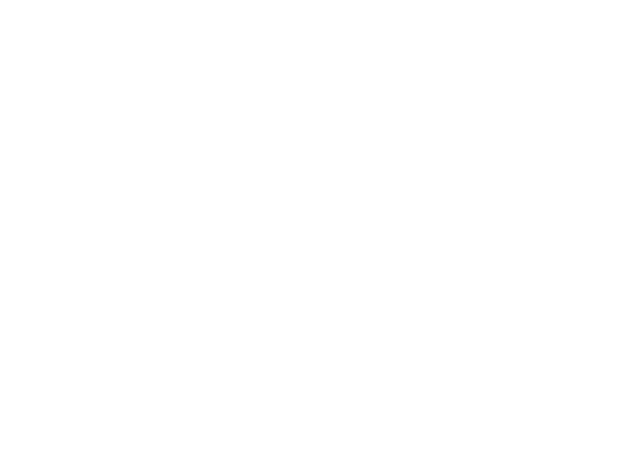
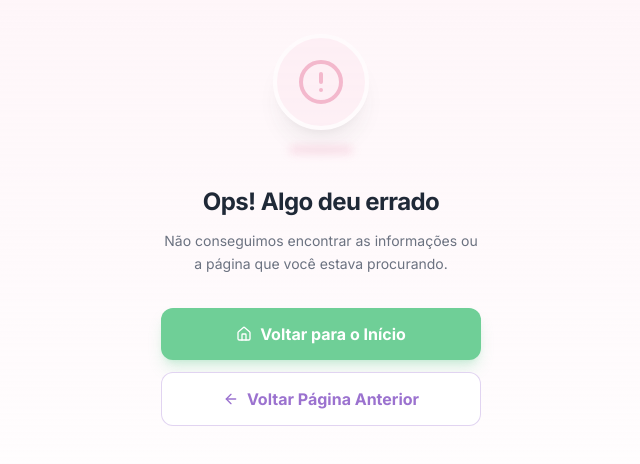
Before and after one commit to pedrobellezia/fenix-web, a Nuxt app: page /error in a window 1280 px wide. Before the commit this address had no page. Shown: the part 170-634 px from the top of the page, without its empty margins (319-959 px from the left). Built offline with nearby package versions, Linux system fonts and the light colour scheme.

Commit message:
feat(error): add custom error page and route fallback for missing professionals

```diff
--- /dev/null
+++ b/app/pages/error.vue
@@ -0,0 +1,67 @@
+<script setup lang="ts">
+import { AlertCircle, Home, ArrowLeft } from 'lucide-vue-next'
+</script>
+
+<template>
+  <div
+    id="screen-error"
+    class="screen flex flex-col justify-center items-center h-full min-h-screen bg-gradient-to-b from-rose-light/50 to-white p-6 text-center fade-in"
+  >
+    <!-- Error Icon & Visual Area -->
+    <div class="mb-8 flex flex-col items-center">
+      <div
+        class="w-24 h-24 rounded-full bg-rose-light flex items-center justify-center text-rose-dark border-4 border-white shadow-xl animate-pulse"
+      >
+        <AlertCircle class="w-12 h-12" />
+      </div>
+      <div class="h-2 w-16 bg-rose-dark/20 rounded-full mt-4 blur-sm" />
+    </div>
+
+    <!-- Error Text Content -->
+    <div class="max-w-xs space-y-3 mb-8">
+      <h1 class="text-2xl font-bold text-gray-800 tracking-tight">
+        Ops! Algo deu errado
+      </h1>
+      <p class="text-sm text-gray-500 leading-relaxed">
+        Não conseguimos encontrar as informações ou a página que você estava
+        procurando.
+      </p>
+    </div>
+
+    <!-- Action Buttons -->
+    <div class="w-full max-w-xs space-y-3">
+      <button
+        class="w-full py-3.5 bg-mint text-white font-bold rounded-xl hover:bg-mint-dark transition-all duration-300 shadow-lg shadow-mint/30 hover:shadow-xl active:scale-98 flex items-center justify-center gap-2"
+        @click="navigateTo('/home')"
+      >
+        <Home class="w-4 h-4" />
+        Voltar para o Início
+      </button>
+
+      <button
+        class="w-full py-3.5 bg-white text-lilac font-bold rounded-xl hover:bg-rose-light/20 transition-all duration-300 border border-lilac/30 flex items-center justify-center gap-2"
+        @click="goBack"
+      >
+        <ArrowLeft class="w-4 h-4" />
+        Voltar Página Anterior
+      </button>
+    </div>
+  </div>
+</template>
+
+<style scoped>
+.fade-in {
+  animation: fadeIn 0.4s ease-out forwards;
+}
+
+@keyframes fadeIn {
+  from {
+    opacity: 0;
+    transform: translateY(10px);
+  }
+  to {
+    opacity: 1;
+    transform: translateY(0);
+  }
+}
+</style>
--- a/app/pages/professionals/[id].vue
+++ b/app/pages/professionals/[id].vue
@@ -13,11 +13,15 @@ const professionals = ref<Professional[]>(profData as Professional[])
 const id = route.params.id
 
 const professional = professionals.value.find((prof) => prof.id === id)
+
+if (!professional) {
+  navigateTo('/error')
+}
 </script>
 
 <template>
   <div id="screen-prof-detail" class="screen flex-col h-full">
-    <NavBarTop :title="professional ? professional.name : 'Detalhes'" />
+    <NavBarTop :title="professional?.name || 'Profissional'" />
     <div class="flex-1 overflow-auto p-4 fade-in">
       <div v-if="professional" class="flex flex-col items-center mb-4">
         <div
```
